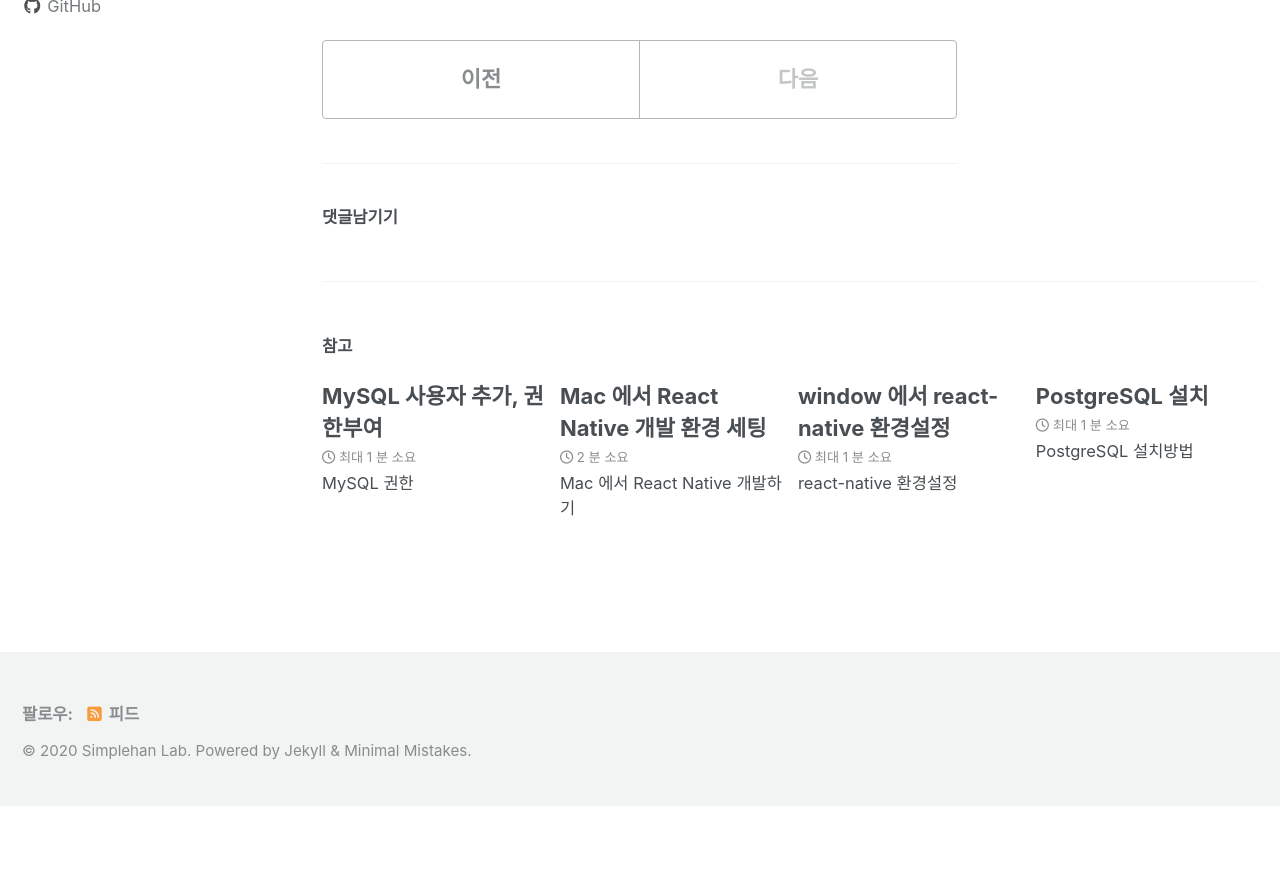
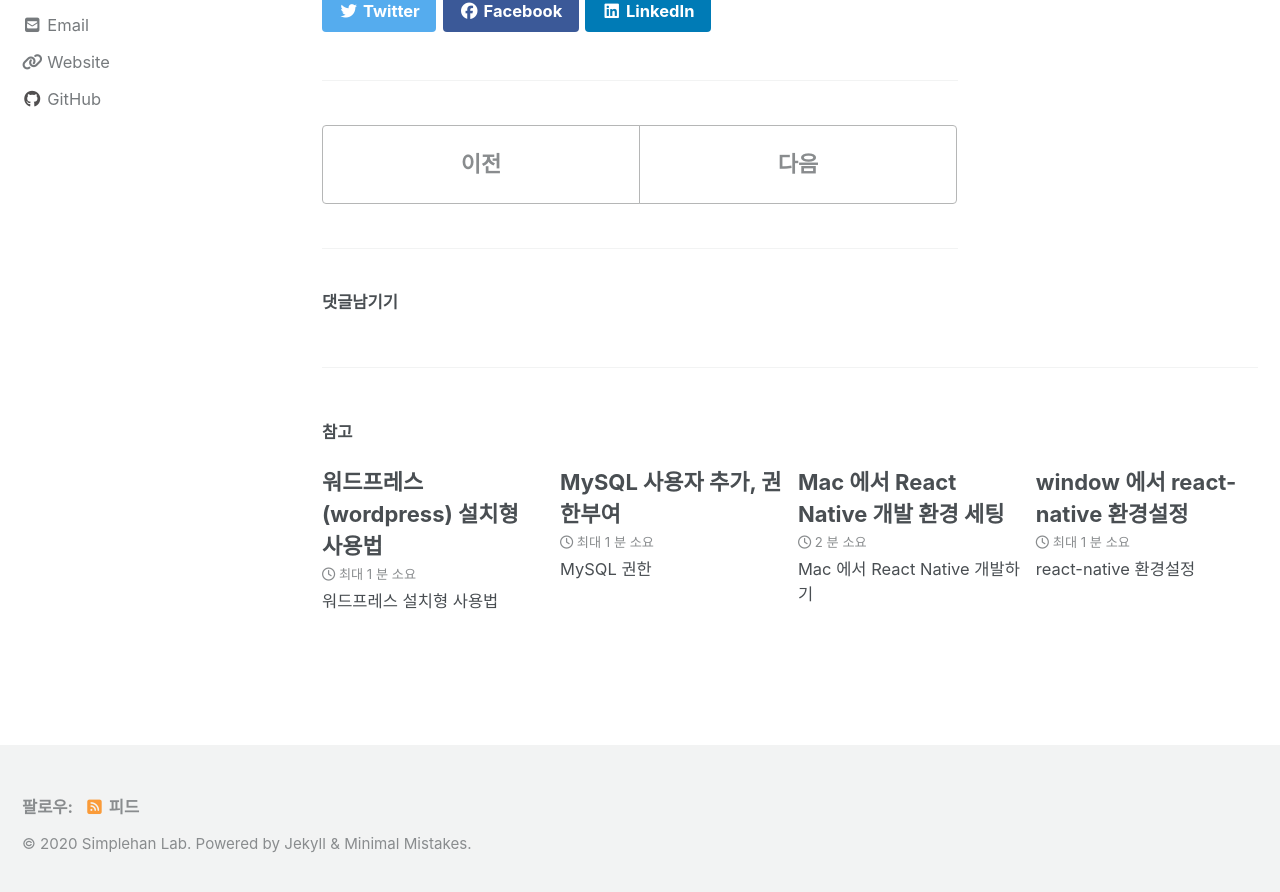
Before and after one commit to simplehanlab/prevBlog, a Jekyll site: the page built from _posts/2020-07-13-wordpress-use.md, in a window 1280 px wide and 900 px high, scrolled down 4187 px. Shown: the top 892 px of the window. Built offline with Jekyll 4.4.1, drawn with Linux system fonts in a browser that asks for light colours; cached includes are drawn as plain includes; nearby versions of some CDN libraries; comment, search, counter and statistics services are not loaded; before the commit the page ends 4994 px from its top, so only the background shows below that; some of the changed lines change nothing that is shown.

Commit message:
워드프레스 설치형 가이드

````diff
--- a/_posts/2020-07-13-wordpress-use.md
+++ b/_posts/2020-07-13-wordpress-use.md
@@ -20,8 +20,11 @@
 과정의 이미지는 다음과 같습니다.
 
 ![img](\assets\images\wordpress\a1.png)
+
 ![img](\assets\images\wordpress\a2.png)
+
 ![img](\assets\images\wordpress\a3.png)
+
 ![img](\assets\images\wordpress\a4.png)
 
 이러한 과정을 거쳐 최종적으로 무료로 시작을 눌러 완료 할 수 있습니다. (유료 호스팅시 결제를 통해 완료도 가능합니다.)
--- /dev/null
+++ b/_posts/2020-07-14-wordpress-use-installer.md
@@ -0,0 +1,97 @@
+---
+
+title: "워드프레스(wordpress) 설치형 사용법"
+comments: true
+categories:
+  - web
+tags:
+  - WordPress
+date: "2020-07-14 18:45"
+---
+
+# 워드프레스 설치형 사용법
+
+## WordPress 설치형 사용법
+
+설치형 워드프레스를 쉽게 사용하기위한 플랫폼들이 많은데
+
+• [WAMP](http://www.wampserver.com/en/)
+
+• [MAMP](http://www.mamp.info/en/index.html)
+
+• [LAMP](http://bitnami.org/stack/lampstack)
+
+• [XAMPP](http://www.apachefriends.org/en/xampp.html)
+
+전부 한국어를 지원하지 않으므로, 국내 개발된 autoset을 활용한 워드프레스 사용법입니다.
+
+• [AutoSet](http://autoset.net/xe/download_autoset_10_7_2)
+
+![img](\assets\images\wordpress\b1.png)
+
+
+운영체제 시스템에 따라 알맞게 다운로드 합니다.
+
+다른 아파치서버나 mysql 서버와 충돌이 날 수 있으므로 종료 후 설치를 진행합니다.
+
+![img](\assets\images\wordpress\b2.png)
+
+![img](\assets\images\wordpress\b3.png)
+
+![img](\assets\images\wordpress\b4.png)
+
+![img](\assets\images\wordpress\b5.png)
+
+설치가 완료 된 후 오토셋을 실행시 다음과 같은 화면이 나옵니다.
+
+![img](\assets\images\wordpress\b6.png)
+
+기본으로는 웹 서버와 mysql 시작이라고 나올것인데 시작해주시면 됩니다.
+
+그후 제어탭을 눌러 phpMyAdmin에 접속합니다.
+
+![img](\assets\images\wordpress\b7.png)
+
+초기화면에서 기본값으로 로그인 할 경우
+
+```
+//기본값
+사용자명 : root
+패스워드 : autoset
+```
+
+![img](\assets\images\wordpress\b8.png)
+
+다음과 같은 화면이 나오는데,
+
+해당화면에서 데이터베이스에 들어가 wordpress에서 사용될 DB를 생성합니다.
+
+![img](\assets\images\wordpress\b9.png)
+
+그리고 워드프레스 최신버전을 설치해줍니다.
+
+[워드프레스 다운로드](https://ko.wordpress.org/download/)
+
+![img](\assets\images\wordpress\b10.png)
+
+압축파일을 오토셋의 public_html 폴더에 해제해줍니다.
+
+![img](\assets\images\wordpress\b11.png)
+
+그 후 localhost/wordpress 에 접속하여 워드프레스 환경설정을 해줍니다.
+
+![img](\assets\images\wordpress\b12.png)
+
+![img](\assets\images\wordpress\b13.png)
+
+![img](\assets\images\wordpress\b14.png)
+
+또한 설치형은 플러그인을 무료로 사용 가능합니다.
+
+![img](\assets\images\wordpress\b15.png)
+
+![img](\assets\images\wordpress\b16.png)
+
+![img](\assets\images\wordpress\b17.png)
+
+이러한 식으로 플러그인을 찾아 추가해 사용 할 수 있습니다.
````
Also changed, not shown: assets/images/wordpress/b1.png (added), assets/images/wordpress/b10.png (added), assets/images/wordpress/b11.png (added), assets/images/wordpress/b12.png (added), assets/images/wordpress/b13.png (added), assets/images/wordpress/b14.png (added), assets/images/wordpress/b15.png (added), assets/images/wordpress/b16.png (added), assets/images/wordpress/b17.png (added), assets/images/wordpress/b2.png (added), assets/images/wordpress/b3.png (added), assets/images/wordpress/b4.png (added), assets/images/wordpress/b5.png (added), assets/images/wordpress/b6.png (added), 3 more files.
